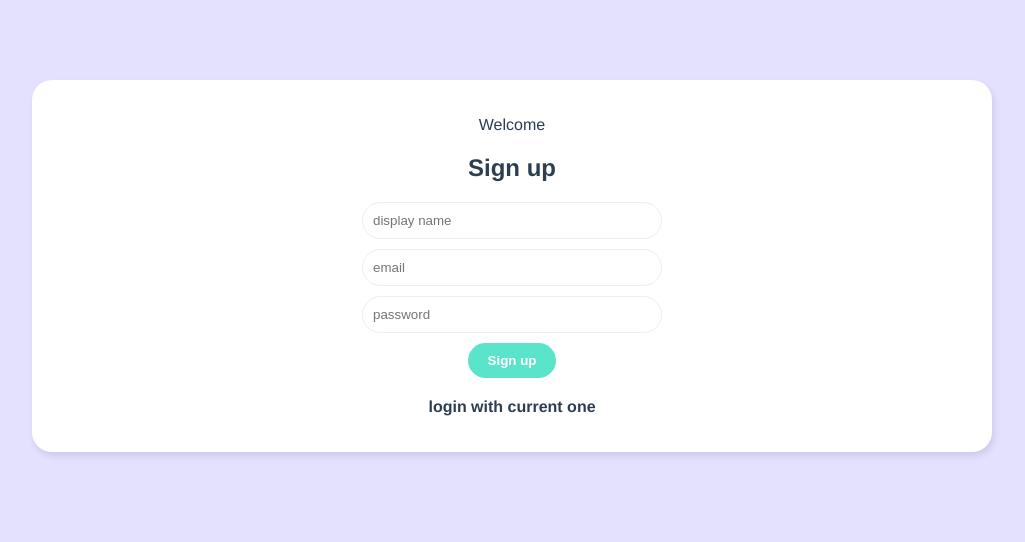
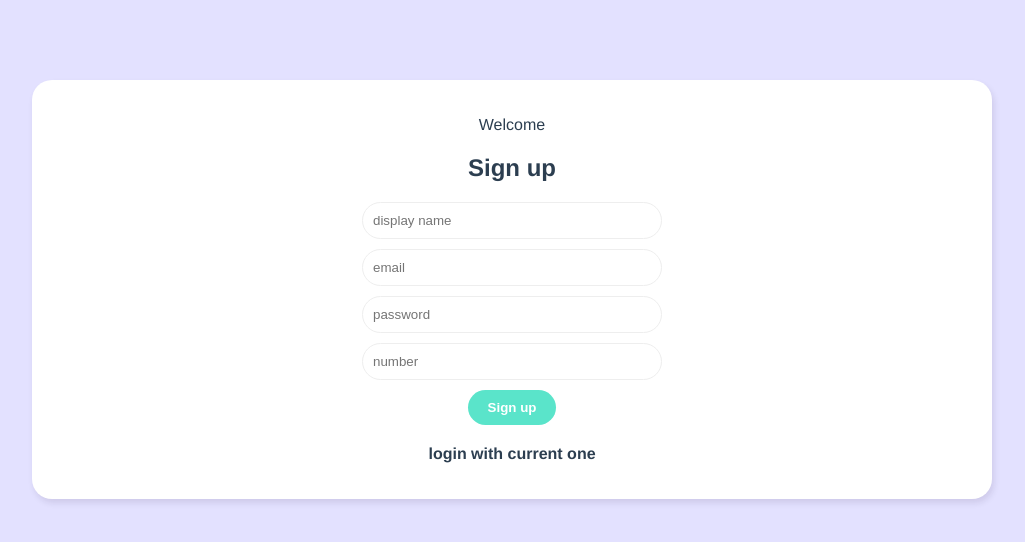
Before and after one commit to bemaldvanitha/vue-sensor-data, a Vue app: page / in a window 1280 px wide. Shown: the top 542 px of the page, without its empty margins (128-1153 px from the left). Built offline with nearby package versions, Linux system fonts and the light colour scheme.

Commit message:
number input

```diff
--- a/src/components/SignupForm.vue
+++ b/src/components/SignupForm.vue
@@ -4,6 +4,7 @@
     <input type="text" required placeholder="display name" v-model="name"/>
     <input type="email" required placeholder="email" v-model="email"/>
     <input type="password" required placeholder="password" v-model="password"/>
+    <input type="text" required placeholder="number" v-model="number"/>
     <button>Sign up</button>
   </form>
 
@@ -18,7 +19,8 @@
         name: '',
         email: '',
         password: '',
-        error: ''
+        error: '',
+        number: '',
       }
     },
     methods: {
@@ -27,6 +29,7 @@
           'name': this.name,
           'email': this.email,
           'password': this.password,
+          'number': this.number,
         }).then(res => {
 
           this.$router.push('/charts');
```
